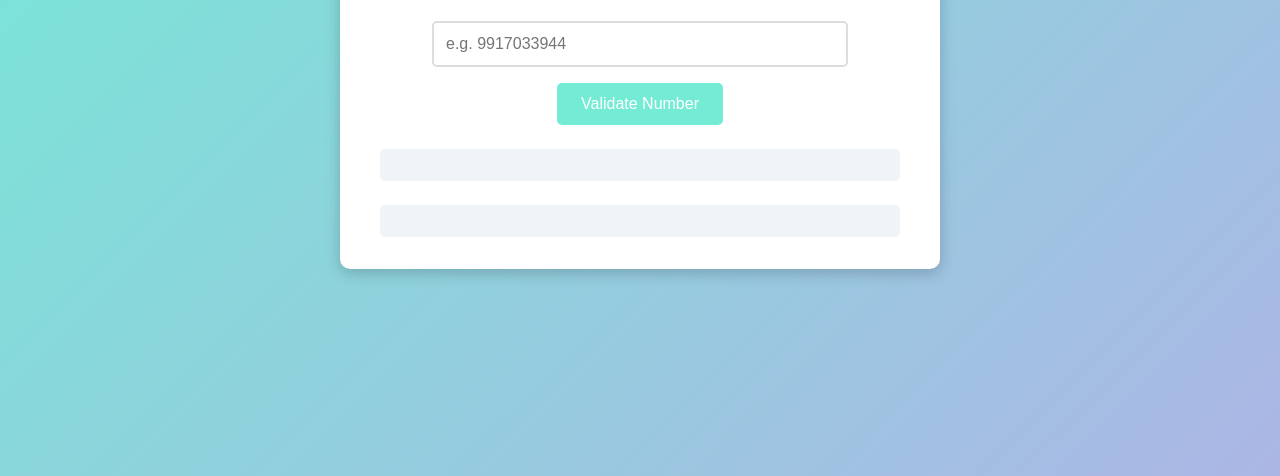
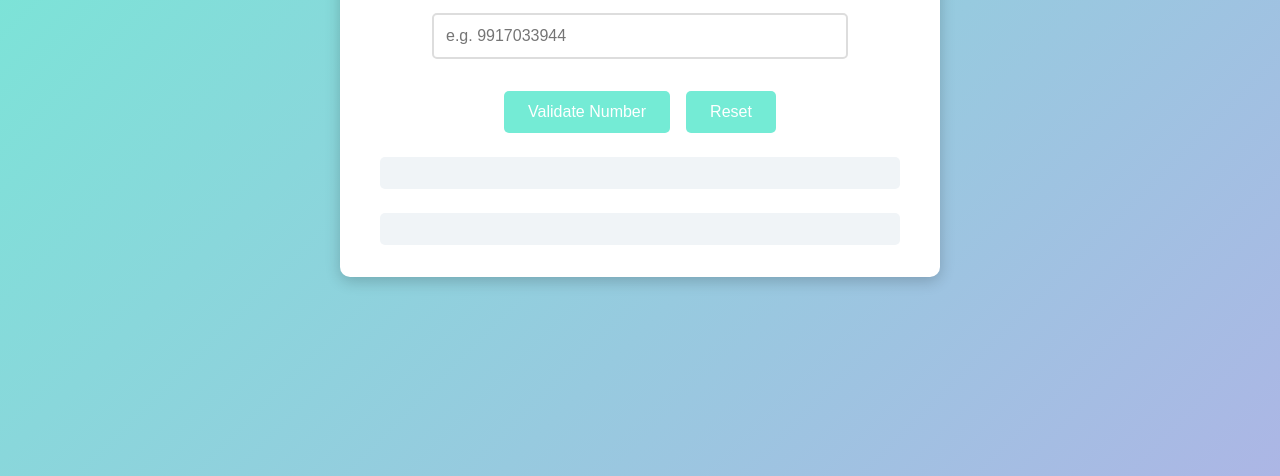
Before and after one commit to chiragseda/Mobile-Number-Finding-Software, a plain HTML site: page index.html in a window 1280 px wide. Shown: the part 324-800 px from the top of the page. Drawn offline with Linux system fonts and the light colour scheme.

Commit message:
Reset Button Added

```diff
--- a/index.html
+++ b/index.html
@@ -62,6 +62,12 @@
     button:hover {
       background-color: #5bc0a9;
     }
+    .button-group {
+      margin-top: 1rem;
+      display: flex;
+      justify-content: center;
+      gap: 1rem;
+    }
     .output {
       text-align: left;
       margin-top: 1.5rem;
@@ -91,8 +97,10 @@
     <h1>Mobile Number Validator</h1>
     <p>Enter your mobile number to check if it passes all validations.</p>
     <input type="text" id="mobileNumber" placeholder="e.g. 9917033944" />
-    <br>
-    <button id="validateBtn">Validate Number</button>
+    <div class="button-group">
+      <button id="validateBtn">Validate Number</button>
+      <button id="resetBtn">Reset</button>
+    </div>
 
     <div id="result" class="output"></div>
     <div id="detailedReasons" class="output"></div>
@@ -195,7 +203,7 @@
           valid = false;
         }
 
-        // Allowed pairs with messages (they do not change valid)
+        // Allowed pairs with messages (they do not change overall validity)
         if (rajyog.has(pair)) {
           messages.push(pair + " -> Rajyog.");
         } else if (study.has(pair)) {
@@ -210,7 +218,6 @@
           if (pair === "56" || pair === "65") {
             messages.push(pair + " -> Warning: As money lender, you should stop and don't take this number.");
           }
-          // Otherwise, no message for other neutral pairs.
         }
       }
 
@@ -243,7 +250,7 @@
             valid = false;
           }
 
-          // For {2,7,9}: check consecutive but skip if this is the first two digits (i.e. index 1)
+          // For {2,7,9}: check consecutive but skip if this pair is the first two digits (i.e. index 1)
           if ((digit === 2 || digit === 7 || digit === 9) &&
               digit === prevDigit && i !== 1) {
             messages.push("Digits {2,7,9} cannot come consecutively.");
@@ -281,7 +288,6 @@
 
     // SUM OF NUMBER (digital sum)
     function sumOfNumber(n) {
-      // n is expected as a number
       let sum = 0;
       while (n > 0) {
         sum += n % 10;
@@ -303,12 +309,12 @@
         return;
       }
 
-      // Flags from each check
+      // Flags from each check.
       const frontRes = frontCheck(numberStr);
       const lastRes  = lastCheck(numberStr);
       const indivRes = individualCount(numberStr);
 
-      // Perform the sum logic: execute sumOfNumber 3 times
+      // Perform the sum logic: apply sumOfNumber three times.
       let numericVal = Number(numberStr);
       let s = sumOfNumber(sumOfNumber(sumOfNumber(numericVal)));
       let flag4 = true;
@@ -322,7 +328,7 @@
         flag4 = false;
       }
 
-      // Combine all flags
+      // Overall validity.
       const overallValid = frontRes.valid && lastRes.valid && indivRes.valid && flag4;
 
       let outHTML = "";
@@ -332,7 +338,6 @@
         outHTML += '<span class="error">This number fails checks so it cannot be used.</span>';
       }
 
-      // Display overall result and detailed reasons gathered from all checks.
       resultDiv.innerHTML = outHTML + "<br><br>" + sumMsg;
 
       const allReasons = [];
@@ -348,7 +353,6 @@
         allReasons.push("<strong>Individual Count Check:</strong>");
         indivRes.reasons.forEach(r => allReasons.push(r));
       }
-      // Add sumOfNumber message if needed.
       if (!flag4) {
         allReasons.push("<strong>Sum Check:</strong> The resulting sum (" + s + ") is not acceptable.");
       }
@@ -363,6 +367,13 @@
         detailsDiv.appendChild(ul);
       }
     });
+
+    // RESET button: Clear the input and results.
+    document.getElementById("resetBtn").addEventListener("click", function () {
+      document.getElementById("mobileNumber").value = "";
+      document.getElementById("result").innerHTML = "";
+      document.getElementById("detailedReasons").innerHTML = "";
+    });
   </script>
 </body>
 </html>
```
